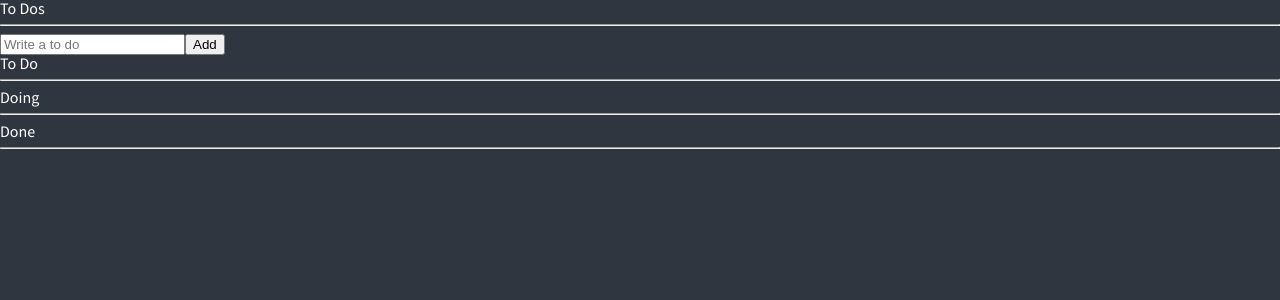
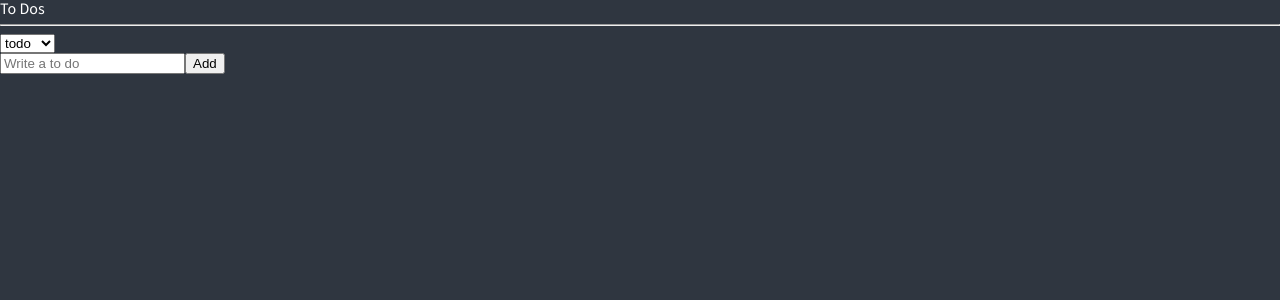
Before and after one commit to ddangju/recoil-practice, a React (Create React App) app: page / in a window 1280 px wide. Shown: the top 300 px of the page. Built offline with nearby package versions, Linux system fonts and the light colour scheme.

Commit message:
chore: selector refactoring

```diff
--- a/src/components/ToDoList.tsx
+++ b/src/components/ToDoList.tsx
@@ -1,19 +1,43 @@
-import { toDoState, toDoSelector } from "../store/atoms";
-import { useRecoilValue } from "recoil";
+import { toDoState, toDoSelector, categoryState } from "../store/atoms";
+import { useRecoilState, useRecoilValue } from "recoil";
 import CreateToDo from "./CreateToDo";
 import ToDo from "./ToDo";
 
 function ToDoList() {
-  const toDos = useRecoilValue(toDoState);
-  const [toDo, doing, done] = useRecoilValue(toDoSelector);
+  //✅state값을 가져올때
+  // const toDos = useRecoilValue(toDoState);
+  // ✅selector에서 변형되는 값들을 가져올때
+  // const [todo, doing, done] = useRecoilValue(toDoSelector);
+  // ✅state, setState 사용할때
+  const [category, setCategory] = useRecoilState(categoryState);
+  const toDos = useRecoilValue(toDoSelector);
+
+  const onInput = (event: React.FormEvent<HTMLSelectElement>) => {
+    setCategory(event.currentTarget.value);
+  };
+  console.log(category);
   return (
     <div>
       <h1>To Dos</h1>
       <hr />
+      <select value={category} onInput={onInput}>
+        <option value="TO_DO">todo</option>
+        <option value="DOING">doing</option>
+        <option value="DONE ">done</option>
+      </select>
       <CreateToDo></CreateToDo>
-      <h2>To Do</h2>
-      <ul>
-        {toDo.map((toDo) => (
+      {toDos?.map((toDo) => (
+        <ToDo key={toDo.id} {...toDo} />
+      ))}
+    </div>
+  );
+}
+
+export default ToDoList;
+
+/*
+<ul>
+        {todo.map((toDo) => (
           <ToDo key={toDo.id} {...toDo} />
         ))}
       </ul>
@@ -31,14 +55,10 @@
           <ToDo key={toDo.id} {...toDo} />
         ))}
       </ul>
-      <hr />
-      {/* <ul>
+      <hr /> */
+
+/* <ul>
         {toDos.map((toDo) => (
           <ToDo key={toDo.id} {...toDo} />
         ))}
-      </ul> */}
-    </div>
-  );
-}
-
-export default ToDoList;
+      </ul> */
--- a/src/store/atoms.ts
+++ b/src/store/atoms.ts
@@ -4,6 +4,12 @@
   id: number;
   category: "TO_DO" | "DOING" | "DONE";
 }
+//사용자가 현재 선택한 카테고리에 대한 state
+///select state
+export const categoryState = atom({
+  key: "category",
+  default: "TO_DO",
+});
 
 export const toDoState = atom<IToDo[]>({
   key: "toDo",
@@ -14,13 +20,12 @@
 //atom의 output을 변형시키는 도구
 //get은 atom을 받을 수 있다
 //state를 바꾸지 않고 output을 결정한다
+
 export const toDoSelector = selector({
   key: "toDoSelector",
   get: ({ get }) => {
     const toDos = get(toDoState);
-    let toDo = toDos.filter((toDo) => toDo.category === "TO_DO");
-    let doing = toDos.filter((toDo) => toDo.category === "DOING");
-    let done = toDos.filter((toDo) => toDo.category === "DONE");
-    return [toDo, doing, done];
+    const category = get(categoryState);
+    return toDos.filter((toDo) => toDo.category === category);
   },
 });
```
